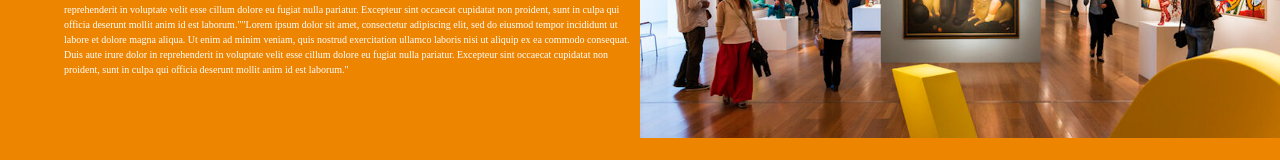
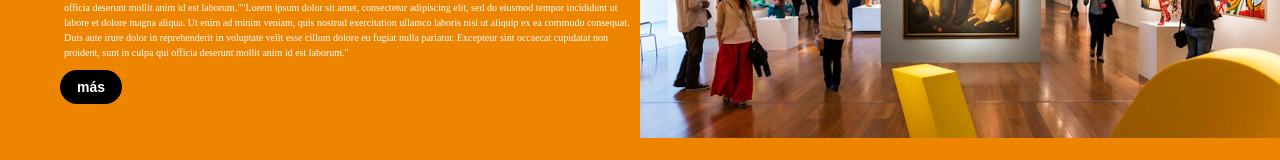
Before and after one commit to Artagos/Segunda-Propuesta-ICM, a React (Create React App) app: page / in a window 1280 px wide. Shown: the part 1132-1292 px from the top of the page. Built offline with nearby package versions, Linux system fonts and the light colour scheme; a web font is replaced by a local one.

Commit message:
adicion de boton

```diff
--- a/src/Componentes/ContenedoresICM.js
+++ b/src/Componentes/ContenedoresICM.js
@@ -11,6 +11,7 @@ const ContenedorICM=()=>{
             <p>Description: "Lorem ipsum dolor sit amet, consectetur adipiscing elit, sed do eiusmod tempor incididunt ut labore et dolore magna aliqua. Ut enim ad minim veniam, quis nostrud exercitation ullamco laboris nisi ut aliquip ex ea commodo consequat. Duis aute irure dolor in reprehenderit in voluptate velit esse cillum dolore eu fugiat nulla pariatur. Excepteur sint occaecat cupidatat non proident, sunt in culpa qui officia deserunt mollit anim id est laborum.""Lorem ipsum dolor sit amet, consectetur adipiscing elit, sed do eiusmod tempor incididunt ut labore et dolore magna aliqua. Ut enim ad minim veniam, quis nostrud exercitation ullamco laboris nisi ut aliquip ex ea commodo consequat. Duis aute irure dolor in reprehenderit in voluptate velit esse cillum dolore eu fugiat nulla pariatur. Excepteur sint occaecat cupidatat non proident, sunt in culpa qui officia deserunt mollit anim id est laborum."</p>
             </div>
         </div>
+        <a href="#" class="buttonC">más</a>
     </div>
     <div className='img-side'><img src='event.jpeg' alt='rhcp'></img></div>
 </div>
--- a/src/ComponentsCss/ContenedoresICM.css
+++ b/src/ComponentsCss/ContenedoresICM.css
@@ -48,3 +48,32 @@
 
     line-height: 1.5;
 }
+
+.buttonC {
+    width: fit-content;
+    margin-left: 60px;
+    display: inline-block;
+    padding: 9px 17px;
+    font-size: 14px;
+    font-weight: bold;
+    text-align: center;
+    text-decoration: none;
+    color: #fff;
+    background-color: #000;
+    border-radius: 25px;
+    cursor: pointer;
+    transition: background-color 0.3s ease-in-out;
+}
+
+.buttonC:hover {
+    background-color: #333; /* Darker color on hover */
+}
+
+@media (max-width: 768px) {
+    /* Adjust styles for smaller screens if necessary */
+    .buttonC {
+        display: block;
+        width: fit-content;
+        margin-bottom: 10px;
+    }
+}
```
